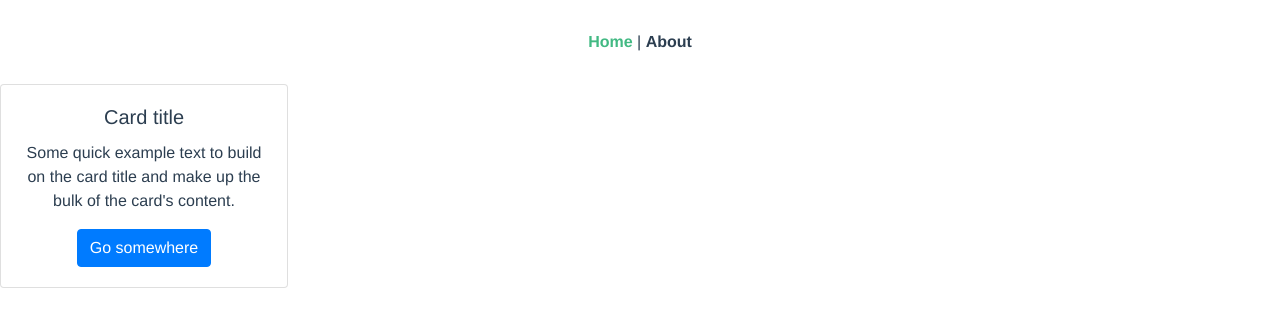
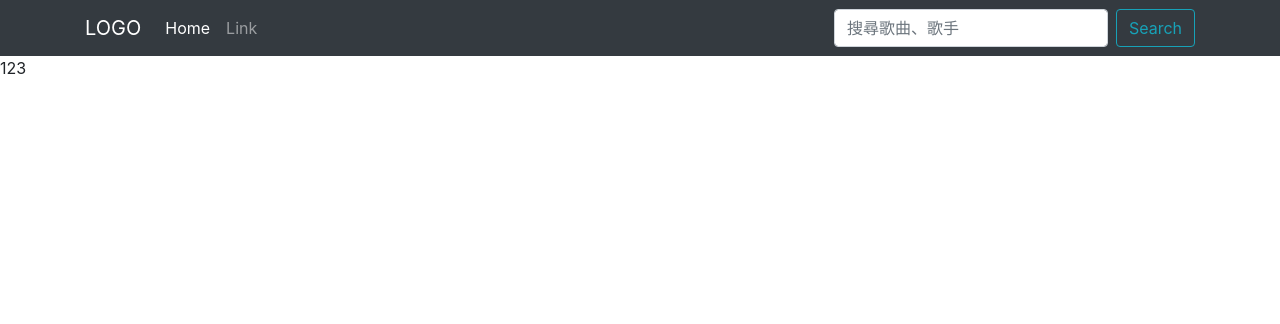
Before and after one commit to f820602h/Vue-KKBox, a Vue app: page / in a window 1280 px wide. Shown: the top 324 px of the page. Built offline with nearby package versions, Linux system fonts and the light colour scheme; no server answers.

Commit message:
Mod 改寫Home元件 ＃get_token讓App.vue去做

```diff
--- a/src/App.vue
+++ b/src/App.vue
@@ -1,36 +1,23 @@
 <template>
   <div id="app">
-    <div id="nav">
-      <router-link to="/">
-        Home
-      </router-link> |
-      <router-link to="/about">
-        About
-      </router-link>
-    </div>
+    <Navbar />
     <router-view />
   </div>
 </template>
 
-<style>
-#app {
-  font-family: 'Avenir', Helvetica, Arial, sans-serif;
-  -webkit-font-smoothing: antialiased;
-  -moz-osx-font-smoothing: grayscale;
-  text-align: center;
-  color: #2c3e50;
+<script>
+import { mapActions } from 'vuex'
+import Navbar from '@/components/Navbar'
+
+export default {
+  components: {
+    Navbar
+  },
+  mounted () {
+    this.GET_TOKEN()
+  },
+  methods: {
+    ...mapActions(['GET_TOKEN'])
+  }
 }
-
-#nav {
-  padding: 30px;
-}
-
-#nav a {
-  font-weight: bold;
-  color: #2c3e50;
-}
-
-#nav a.router-link-exact-active {
-  color: #42b983;
-}
-</style>
+</script>
--- a/src/views/Home.vue
+++ b/src/views/Home.vue
@@ -1,54 +1,17 @@
 <template>
   <div class="home">
-    <div
-      class="card"
-      style="width: 18rem;"
-    >
-      <div class="card-body">
-        <h5 class="card-title">
-          Card title
-        </h5>
-        <p class="card-text">
-          Some quick example text to build on the card title and make up the bulk of the card's content.
-        </p>
-        <a
-          href="#"
-          class="btn btn-primary"
-        >Go somewhere</a>
-      </div>
-    </div>
+    123
   </div>
 </template>
 
 <script>
-import qs from 'query-string'
-
+import { mapState } from 'vuex'
 export default {
   name: 'Home',
-  data () {
-    return {
-      token: ''
-    }
+  computed: {
+    ...mapState(['token'])
   },
   methods: {
-    getToken () {
-      const config = {
-        headers: {
-          Accept: 'application/x-www-form-urlencoded',
-          'Coutent-Type': 'application/x-www-form-urlencoded'
-        }
-      }
-      const oauth = {
-        grant_type: 'client_credentials',
-        client_id: '3ff2253ebfd6daf6ba80564803a8a673',
-        client_secret: 'aae46637ec523c3e3b15b610645fe830'
-      }
-      this.$http.post('/token', qs.stringify(oauth), config)
-        .then((res) => {
-          this.token = res.data.access_token
-          this.getCharts()
-        })
-    },
     getCharts () {
       const config = {
         headers: {
@@ -62,7 +25,7 @@ export default {
     }
   },
   mounted () {
-    this.getToken()
+    this.getCharts()
   }
 }
 </script>
```
